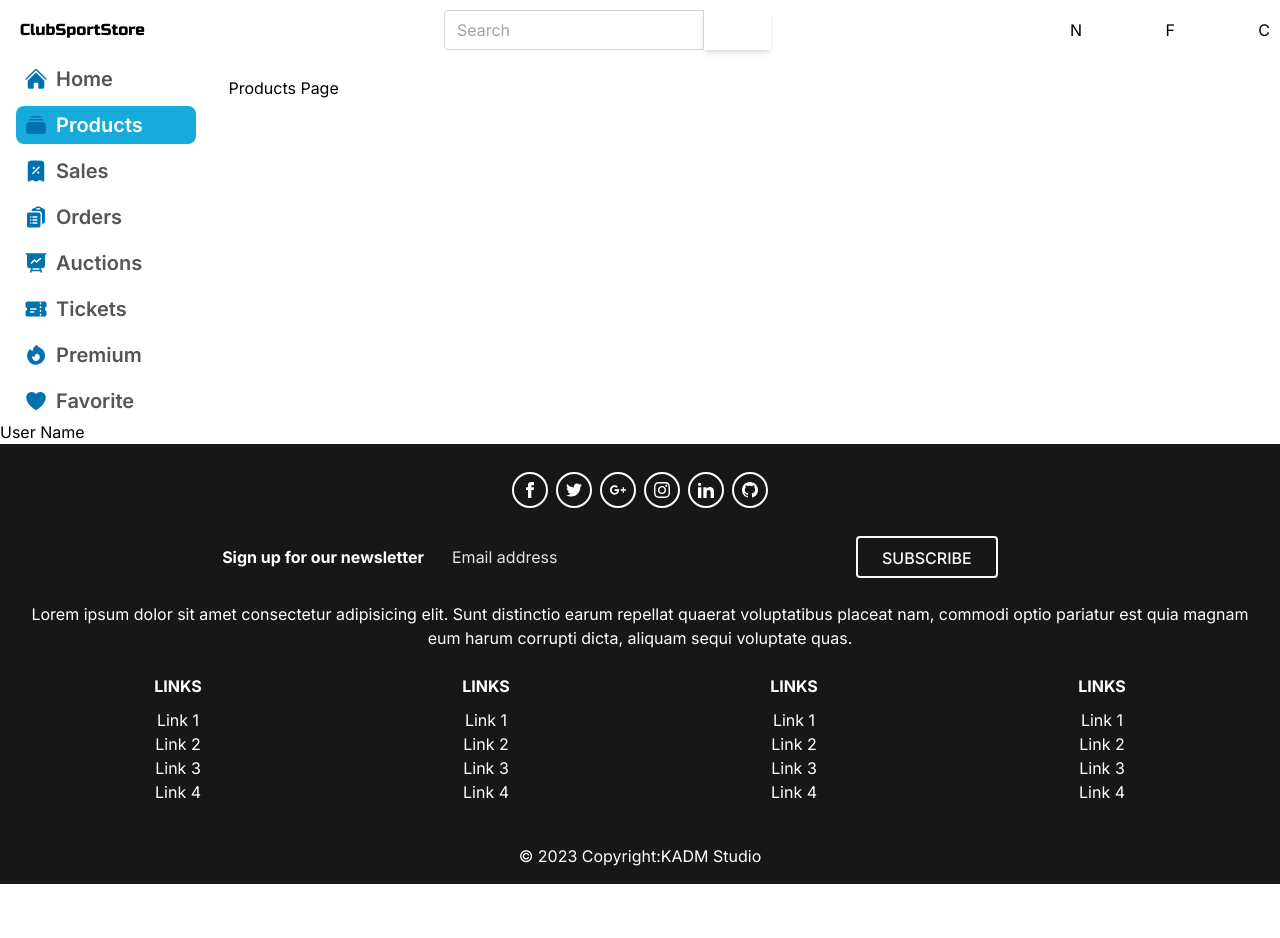
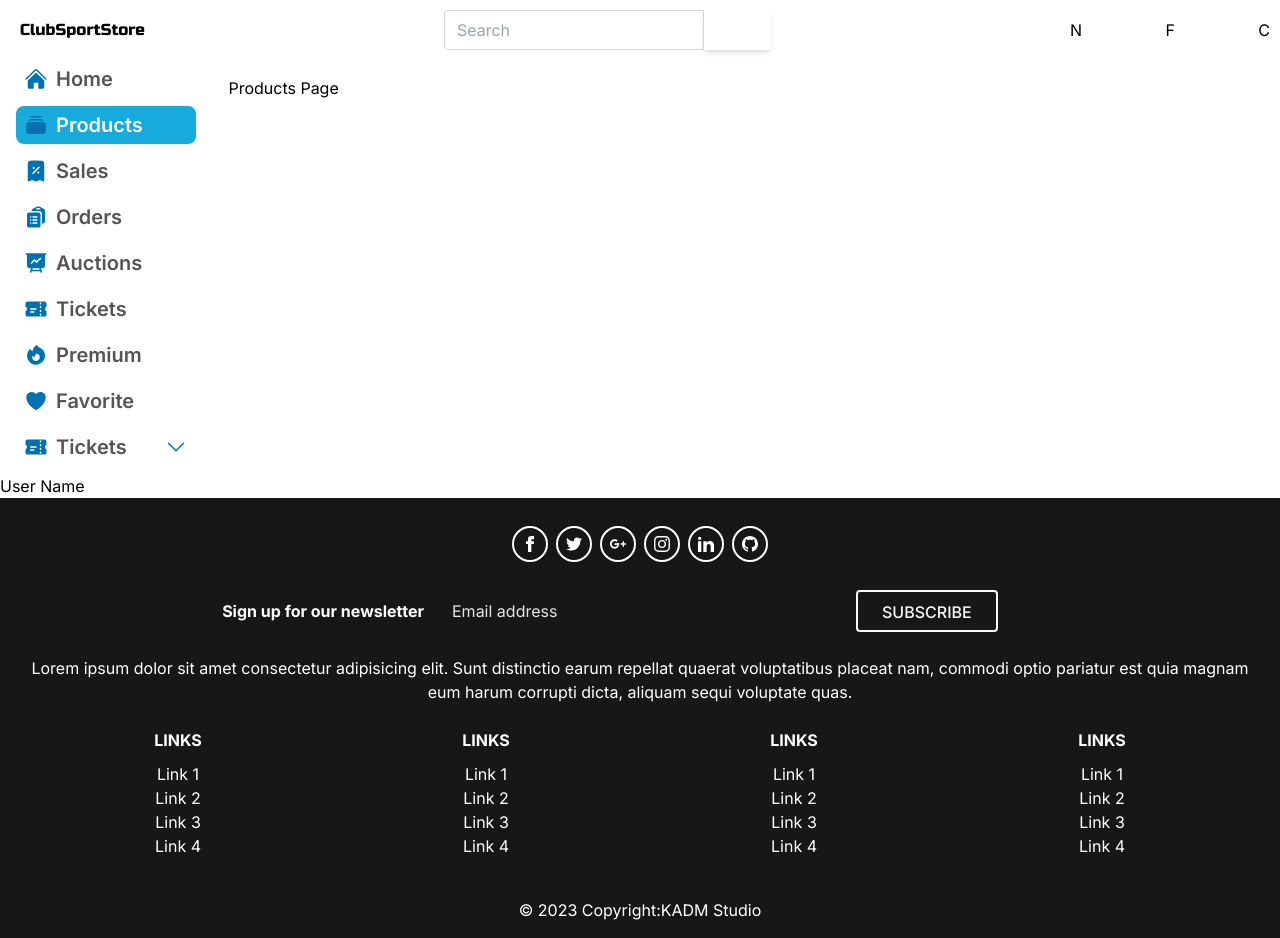
Before and after one commit to KADMCap/ClubSportShop, a Next.js app: page /products in a window 1280 px wide. Before the commit the page ends 884 px from the top, so only its background shows below. Built offline with nearby package versions, Linux system fonts and the light colour scheme.

Commit message:
Add AccordionLI

```diff
--- /dev/null
+++ b/components/Layout/AccordionLi.tsx
@@ -0,0 +1,52 @@
+import Link from "next/link";
+import React, { useEffect, useRef, useState } from "react";
+import { ChevronDownIcon, ChevronUpIcon, TicketIcon } from "../Icons";
+
+export const AccordionLi = () => {
+  const [active, setActive] = useState(false);
+  const contentRef = useRef<HTMLDivElement | null>(null);
+
+  useEffect(() => {
+    if (contentRef.current) {
+      contentRef.current.style.maxHeight = active
+        ? `${contentRef.current.scrollHeight}px`
+        : "0px";
+    }
+  }, [contentRef, active]);
+
+  const toogleActive = () => {
+    setActive(!active);
+  };
+  return (
+    <div
+      className={`flex flex-col w-full rounded-lg transition ease-in ${
+        active && "bg-blue"
+      }`}
+    >
+      <button
+        className="flex items-center justify-between w-full px-2 py-1 mb-2 transition ease-in rounded-lg outline-none hover:bg-blue"
+        onClick={toogleActive}
+      >
+        <div className="flex flex-row items-center">
+          <TicketIcon />
+          <span className="pl-2 font-semibold text-md text-grayDark">
+            Tickets
+          </span>
+        </div>
+        {active ? <ChevronUpIcon /> : <ChevronDownIcon />}
+      </button>
+
+      <div
+        ref={contentRef}
+        className="flex flex-col gap-1 px-4 mb-2 -mt-2 overflow-hidden transition-all ease-in"
+      >
+        <Link href="/tickets/my" className="text-grayLight hover:text-white">
+          My Tickets
+        </Link>
+        <Link href="/tickets/buy" className="text-grayLight hover:text-white">
+          Buy Tickets
+        </Link>
+      </div>
+    </div>
+  );
+};
--- a/components/Layout/Sidebar.tsx
+++ b/components/Layout/Sidebar.tsx
@@ -10,6 +10,7 @@ import {
   SalesIcon,
   TicketIcon,
 } from "../Icons";
+import { AccordionLi } from "./AccordionLi";
 
 const itemStyle = "flex w-full justify-center";
 const linkStyle = "flex items-center px-2 py-1 w-full rounded-lg hover:bg-blue";
@@ -194,6 +195,7 @@ export const Sidebar = () => {
             </span>
           </Link>
         </li>
+        <AccordionLi />
       </ul>
       <ul>
         <span>User Name</span>
```
